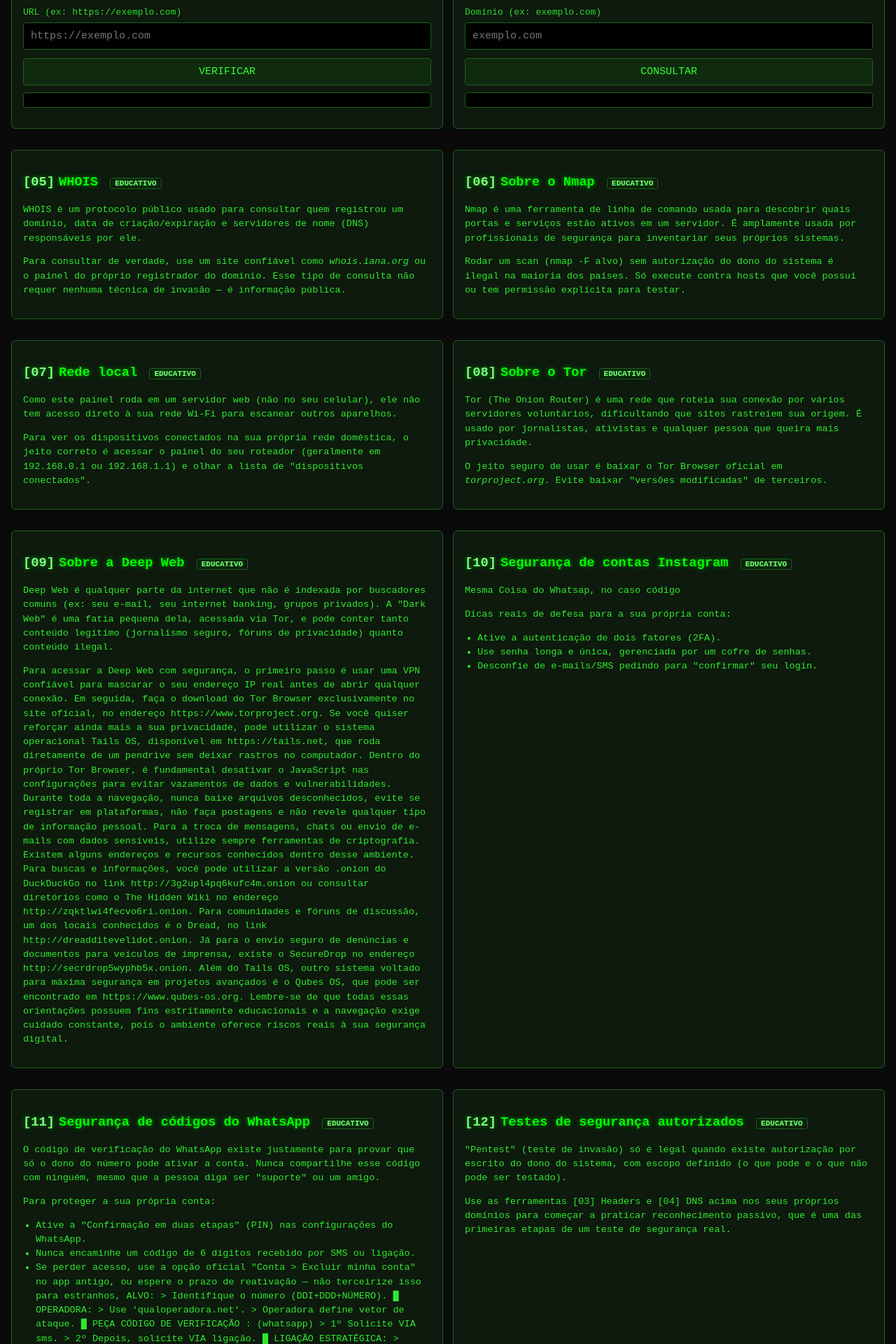
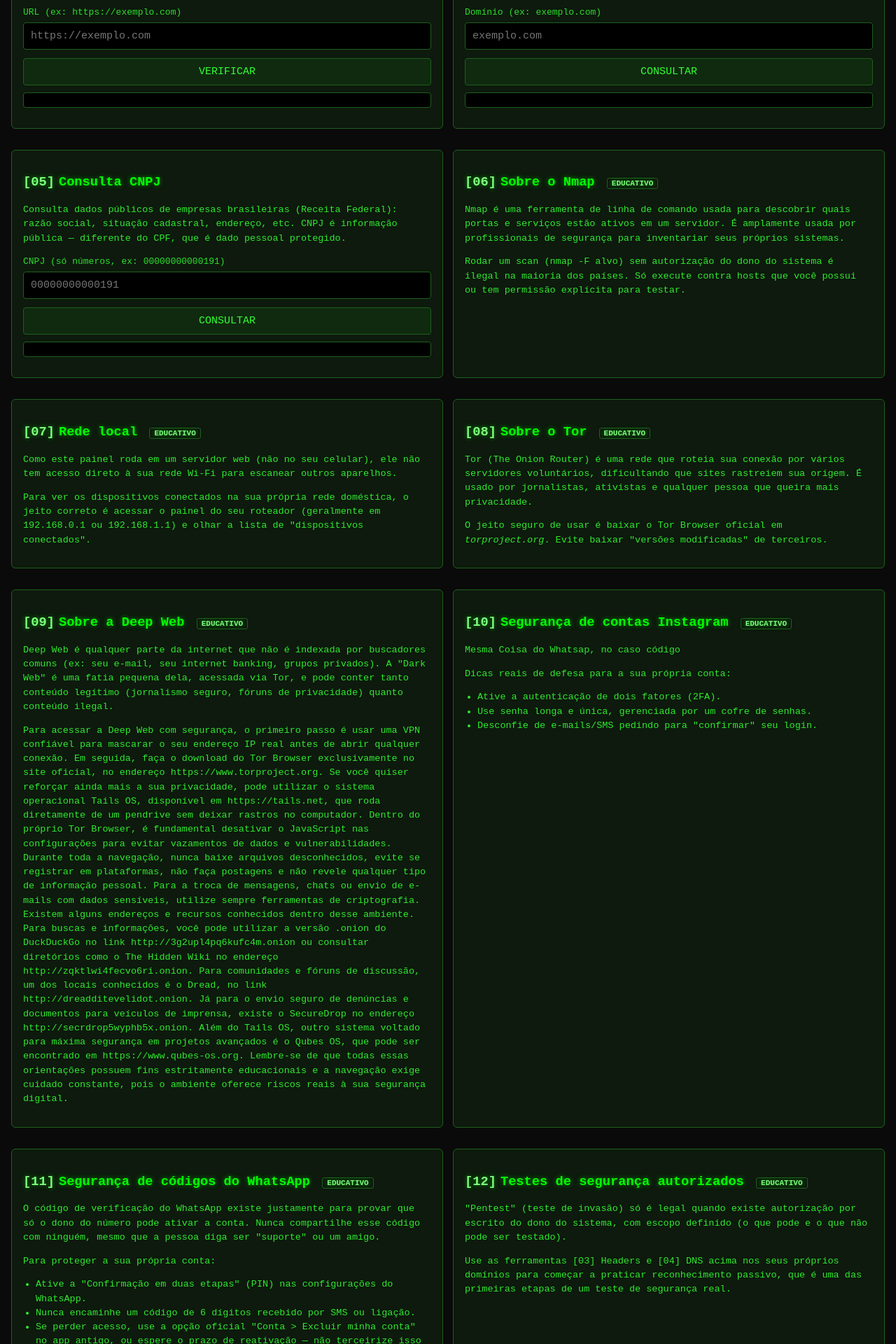
Before and after one commit to qualyhacking/shadow-system2, a Flask app: page / in a window 1280 px wide. Shown: the part 467-2387 px from the top of the page at 70% size. Run offline with Flask 3, Linux system fonts and the light colour scheme; the visitor is signed in with stand-in values (Sample User, id 1).

Commit message:
Atualizar o index.html

```diff
--- a/templates/index.html
+++ b/templates/index.html
@@ -260,14 +260,15 @@
       <pre class="resultado" id="out-dns"></pre>
     </div>
 
-    <!-- 05 - WHOIS -->
-    <div class="caixa">
-      <h3><span class="num">[05]</span>WHOIS <span class="badge-edu">EDUCATIVO</span></h3>
-      <div class="texto-edu">
-        <p>WHOIS é um protocolo público usado para consultar quem registrou um domínio, data de criação/expiração e servidores de nome (DNS) responsáveis por ele.</p>
-        <p>Para consultar de verdade, use um site confiável como <em>whois.iana.org</em> ou o painel do próprio registrador do domínio. Esse tipo de consulta não requer nenhuma técnica de invasão — é informação pública.</p>
-      </div>
-    </div>
+<!-- 05 - Consulta CNPJ -->
+<div class="caixa">
+  <h3><span class="num">[05]</span>Consulta CNPJ</h3>
+  <p class="texto-edu">Consulta dados públicos de empresas brasileiras (Receita Federal): razão social, situação cadastral, endereço, etc. CNPJ é informação pública — diferente do CPF, que é dado pessoal protegido.</p>
+  <label>CNPJ (só números, ex: 00000000000191)</label>
+  <input type="text" id="cnpj-alvo" placeholder="00000000000191">
+  <button onclick="consultarCnpj()">CONSULTAR</button>
+  <pre class="resultado" id="out-cnpj"></pre>
+</div>
 
     <!-- 06 - Nmap -->
     <div class="caixa">
```
